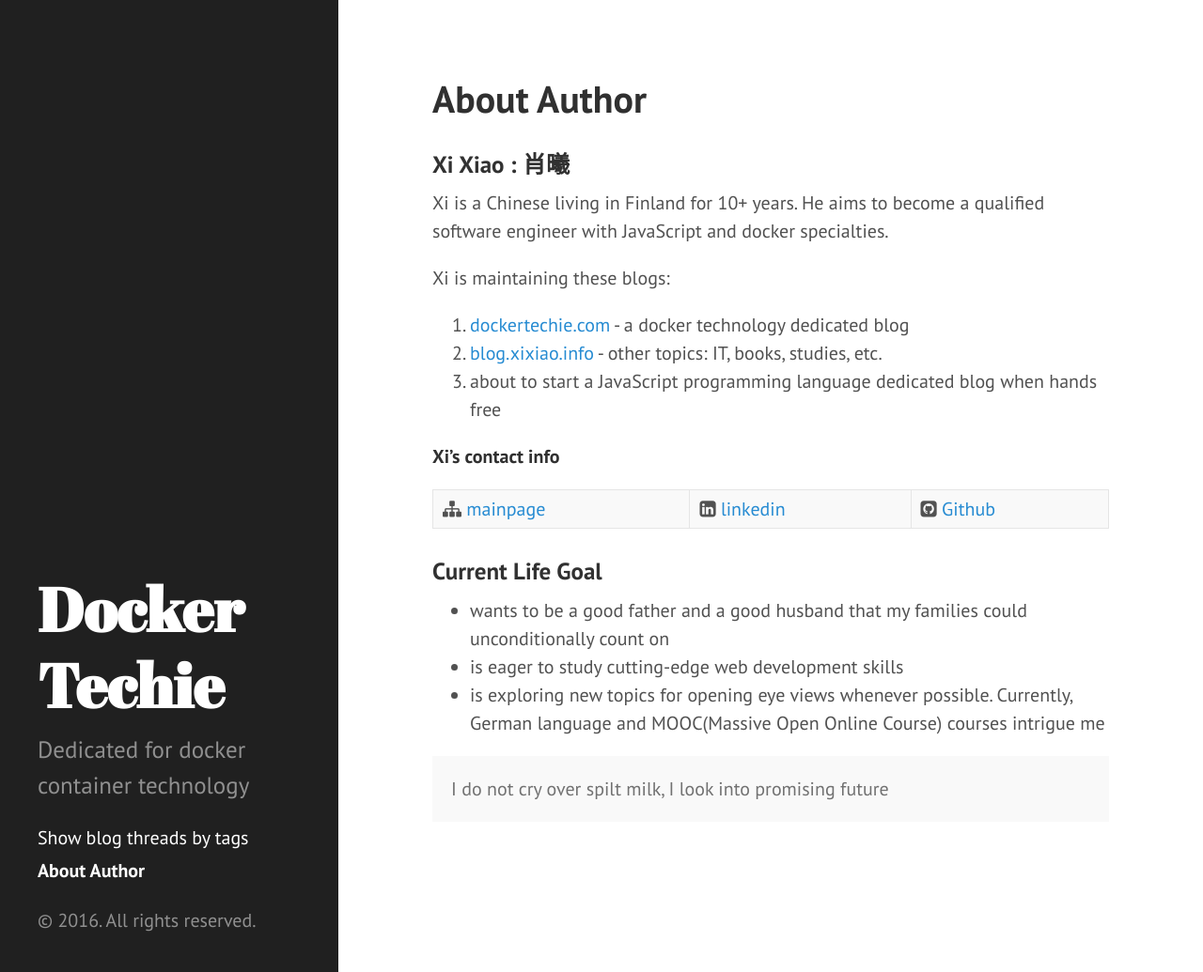
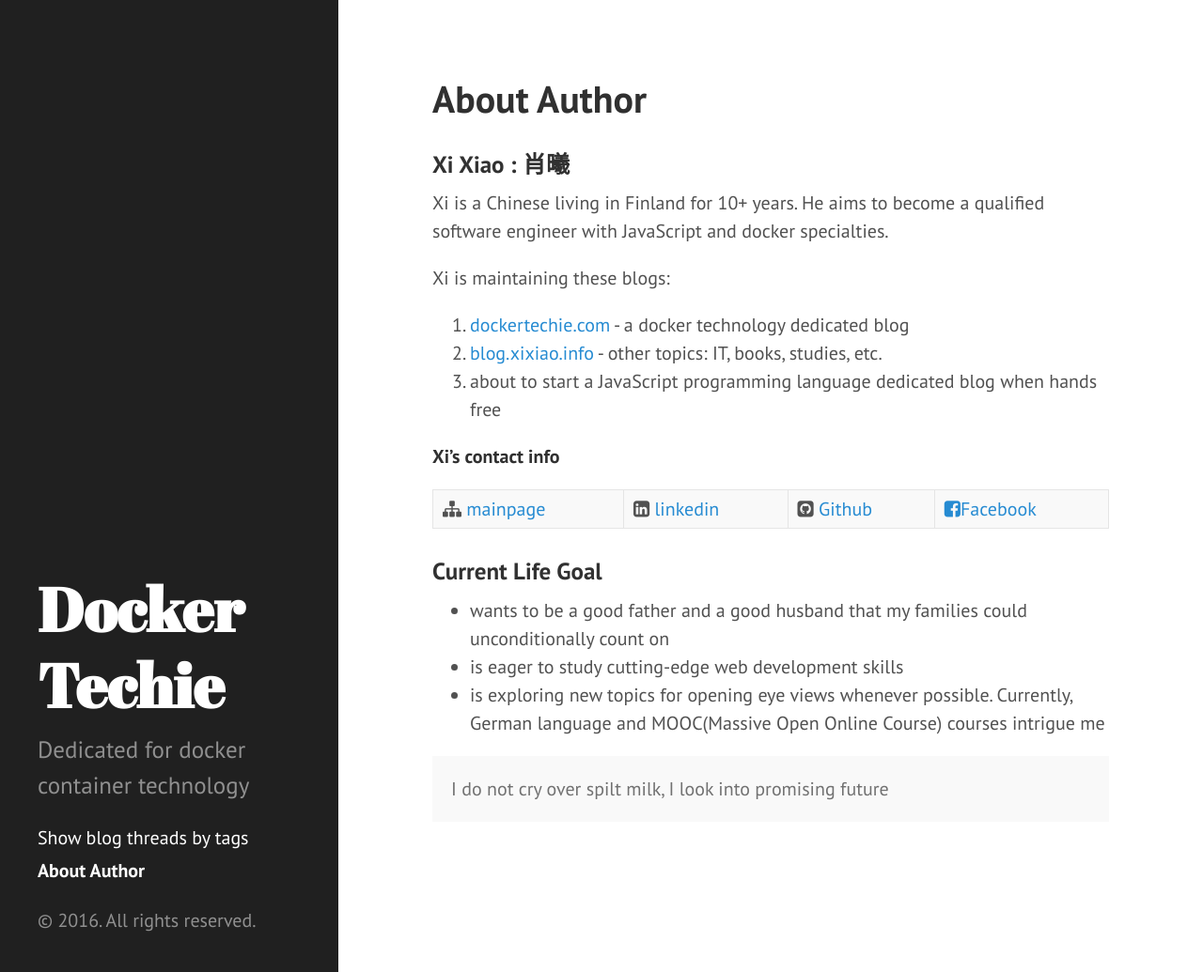
Before and after one commit to Xixiao007/Xixiao007.github.io, a Jekyll site: the page built from z-about-xi-xiao.md, in a window 1280 px wide and 1035 px high. Shown: the whole window at 94% size. Built offline with Jekyll 4.4.1, drawn with Linux system fonts in a browser that asks for light colours; nearby versions of some CDN libraries.

Commit message:
"commit"

```diff
--- a/z-about-xi-xiao.md
+++ b/z-about-xi-xiao.md
@@ -15,7 +15,7 @@ Xi is maintaining these blogs:
 
 **Xi's contact info**
 
- <i class="fa fa-sitemap"></i> [mainpage](https://xixiao.info) |     <i class="fa fa-linkedin-square"></i> [linkedin](https://fi.linkedin.com/in/xixiao1)   |  <i class="fa fa-github-square"></i> [Github](https://github.com/Xixiao007)
+ <i class="fa fa-sitemap"></i> [mainpage](https://xixiao.info) | <i class="fa fa-linkedin-square"></i> [linkedin](https://fi.linkedin.com/in/xixiao1) | <i class="fa fa-github-square"></i> [Github](https://github.com/Xixiao007) | [<i class="fa fa-facebook-square"></i>Facebook](https://www.facebook.com/xi.xiao3)
 
 ###Current Life Goal
 
```
